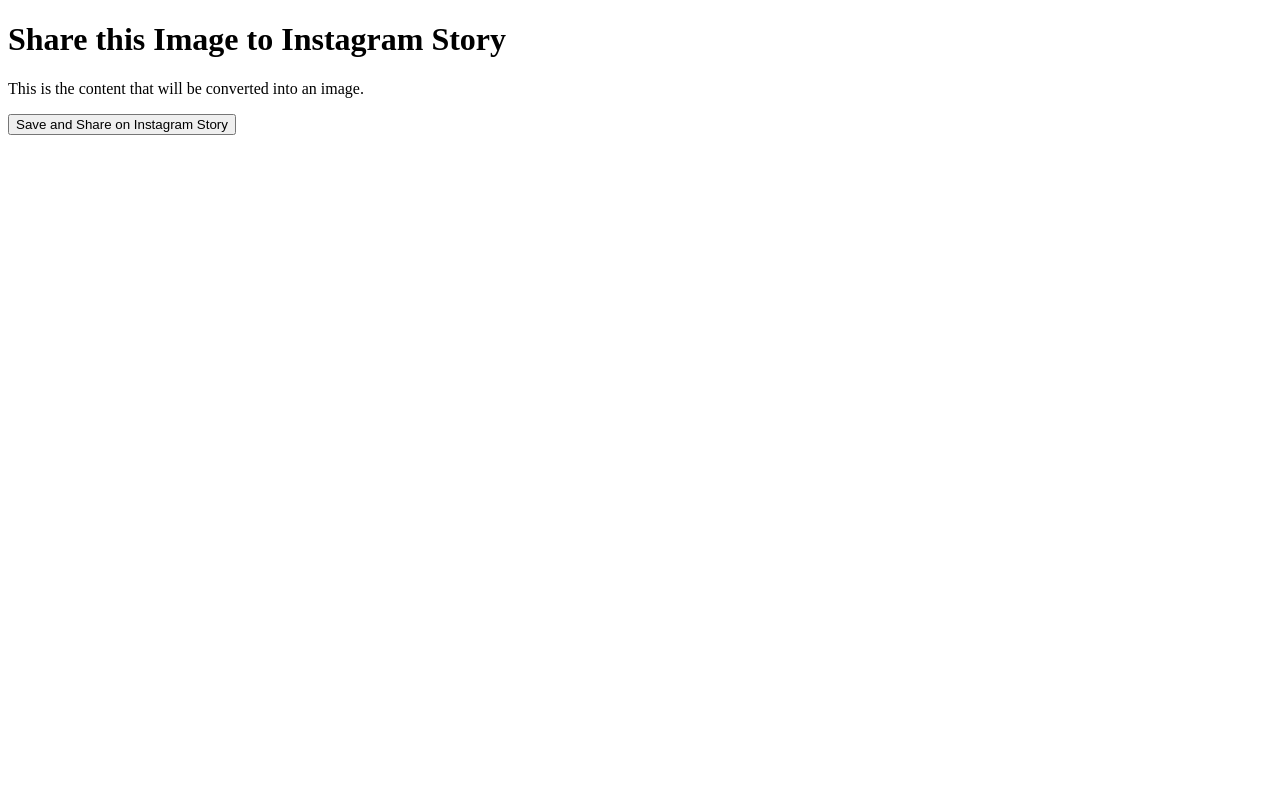
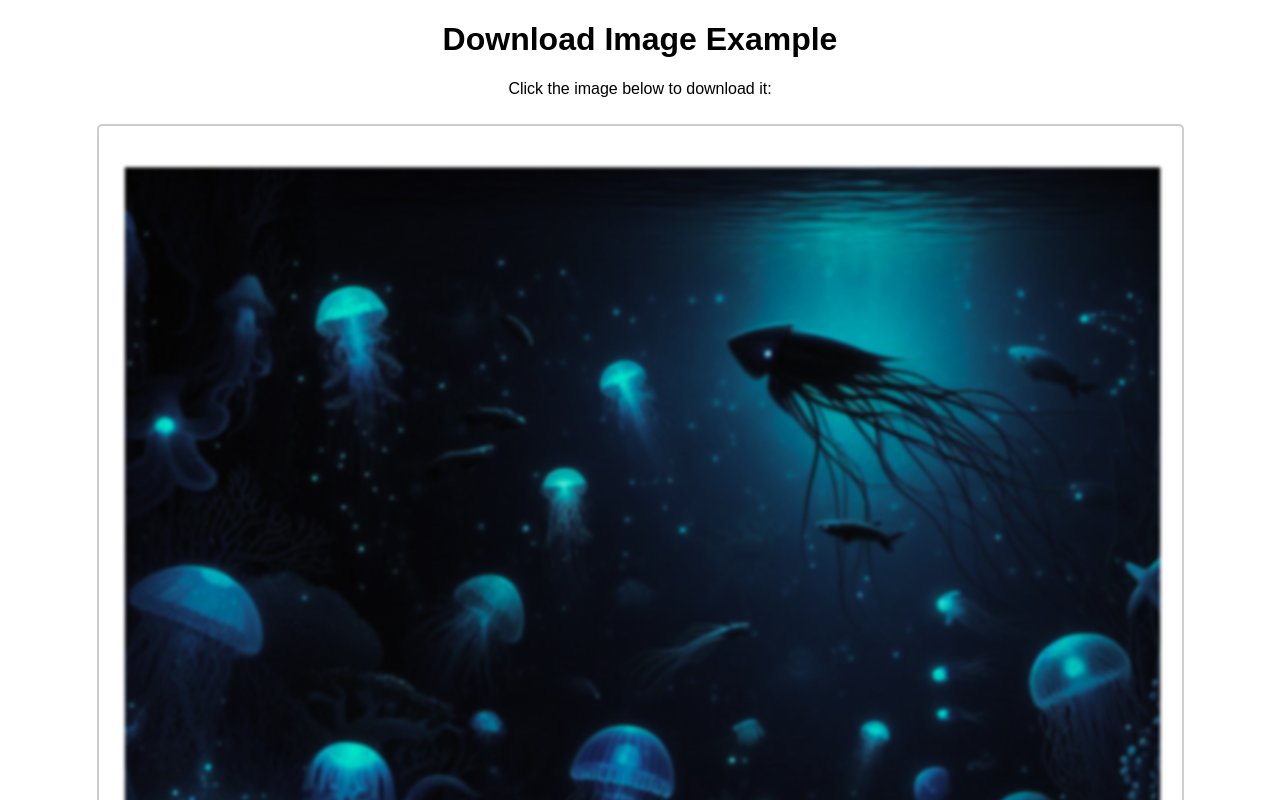
Before and after one commit to ExitLC/testweb, a plain HTML site: page index.html in a window 1280 px wide. Shown: the top 800 px of the page. Drawn offline with nearby package versions, Linux system fonts and the light colour scheme.

Commit message:
Update index.html

```diff
--- a/index.html
+++ b/index.html
@@ -3,34 +3,42 @@
 <head>
     <meta charset="UTF-8">
     <meta name="viewport" content="width=device-width, initial-scale=1.0">
-    <title>Share to Instagram Story</title>
+    <title>Download Image Example</title>
+    <style>
+        body {
+            font-family: Arial, sans-serif;
+            text-align: center;
+            margin: 20px;
+        }
+        .download-link {
+            display: inline-block;
+            margin: 10px;
+            text-decoration: none;
+        }
+        .download-link img {
+            max-width: 100%;
+            height: auto;
+            border: 2px solid #ccc;
+            border-radius: 5px;
+        }
+        .download-link:hover img {
+            border-color: #00A9B4;
+        }
+    </style>
 </head>
 <body>
-    <div id="content">
-        <h1>Share this Image to Instagram Story</h1>
-        <!-- Content to capture -->
-        <p>This is the content that will be converted into an image.</p>
-    </div>
-    <button id="share">Save and Share on Instagram Story</button>
+    <h1>Download Image Example</h1>
+    <p>Click the image below to download it:</p>
 
-    <script src="https://cdnjs.cloudflare.com/ajax/libs/html2canvas/1.4.1/html2canvas.min.js"></script>
-    <script>
-        document.getElementById('share').addEventListener('click', () => {
-            html2canvas(document.querySelector("#content")).then(canvas => {
-                const dataURL = canvas.toDataURL('image/png');
+    <!-- Link for downloading the image -->
+    <a class="download-link" href="image.png" download="downloaded-image.jpg">
+        <img src="image.png" alt="Description of image">
+    </a>
 
-                // Create a download link for the image
-                const link = document.createElement('a');
-                link.href = dataURL;
-                link.download = 'image.png';
-                link.click();
+    <!-- Optional: Another image to download -->
+    <a class="download-link" href="image.png" download="another-image.jpg">
+        <img src="image.png" alt="Description of another image">
+    </a>
 
-                // Redirect to Instagram Stories after a short delay
-                setTimeout(() => {
-                    window.location.href = 'instagram://story';
-                }, 1000);
-            });
-        });
-    </script>
 </body>
 </html>
```
